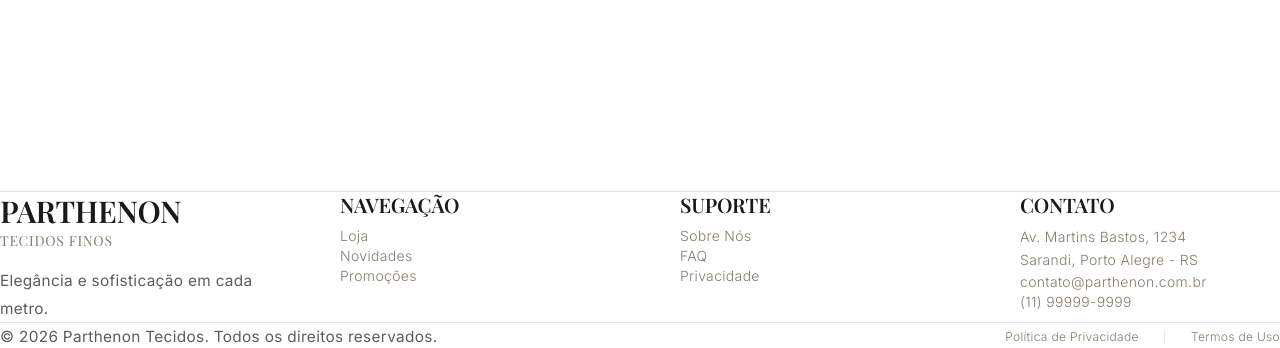
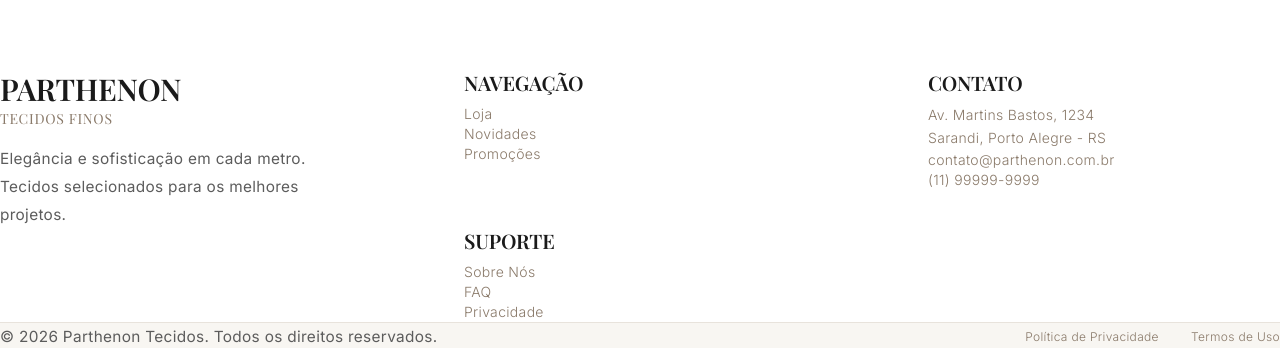
Before and after one commit to RodrigoMatheusBernardes/partenonTecidos, a Next.js app in the folder frontend/: page / in a window 1280 px wide. Shown: the part 449-797 px from the top of the page. Built offline with nearby package versions, Linux system fonts and the light colour scheme; no server answers; a web font is replaced by a local one.

Commit message:
Complete layout rebuild: shifted to asymmetric 3-column editorial layout, massive spacing system, and detached foundational copyright bar with distinct background

```diff
--- a/frontend/components/layout/Footer.tsx
+++ b/frontend/components/layout/Footer.tsx
@@ -4,73 +4,53 @@ import Link from 'next/link';
 
 export default function Footer() {
   return (
-    <footer className="bg-white border-t border-[#e8e3dc] mt-24">
-      <div className="max-w-7xl mx-auto px-6 pt-28 pb-24 md:pt-32 md:pb-28">
-        <div className="grid grid-cols-1 sm:grid-cols-2 md:grid-cols-4 gap-16 lg:gap-20">
+    <footer className="bg-white mt-24">
 
-          {/* Coluna 1 - Logo */}
-          <div className="col-span-1 sm:col-span-2 md:col-span-1">
+      {/* MAIN GRID SECTION */}
+      <div className="max-w-7xl mx-auto px-6 pt-28 pb-16 md:pt-32 md:pb-20">
+        <div className="grid grid-cols-1 md:grid-cols-2 lg:grid-cols-3 gap-16 md:gap-24 lg:gap-28">
+
+          {/* COLUMN 1 - Brand Identity (Wider, heavy visual anchor) */}
+          <div className="col-span-1 md:col-span-2 lg:col-span-1 max-w-sm">
             <h3 className="font-serif font-light text-2xl tracking-[0.1em] text-[#1a1a1a]">
               PARTHENON
               <span className="block text-sm font-light text-[#8a7a6a] tracking-[0.05em] mt-1">
                 TECIDOS FINOS
               </span>
             </h3>
-            <p className="mt-6 text-sm text-[#8a7a6a] font-light leading-relaxed max-w-xs">
-              Elegância e sofisticação em cada metro.
+            <p className="mt-8 text-sm text-[#8a7a6a] font-light leading-relaxed max-w-xs">
+              Elegância e sofisticação em cada metro. Tecidos selecionados para os melhores projetos.
             </p>
           </div>
 
-          {/* Coluna 2 - Navegação */}
+          {/* COLUMN 2 - Core Links (Nav + Support) */}
+          <div className="col-span-1 md:col-span-1 lg:col-span-1 flex flex-col gap-12 md:gap-16">
             <div>
               <h4 className="text-[10px] font-medium uppercase tracking-[0.15em] text-[#1a1a1a] mb-8">
                 Navegação
               </h4>
               <ul className="space-y-4 text-sm font-light text-[#8a7a6a]">
-              <li>
-                <Link href="/loja" className="hover:text-[#1a1a1a] transition-colors duration-300">
-                  Loja
-                </Link>
-              </li>
-              <li>
-                <Link href="/novidades" className="hover:text-[#1a1a1a] transition-colors duration-300">
-                  Novidades
-                </Link>
-              </li>
-              <li>
-                <Link href="/promocoes" className="hover:text-[#1a1a1a] transition-colors duration-300">
-                  Promoções
-                </Link>
-              </li>
+                <li><Link href="/loja" className="hover:text-[#1a1a1a] transition-colors duration-300">Loja</Link></li>
+                <li><Link href="/novidades" className="hover:text-[#1a1a1a] transition-colors duration-300">Novidades</Link></li>
+                <li><Link href="/promocoes" className="hover:text-[#1a1a1a] transition-colors duration-300">Promoções</Link></li>
               </ul>
             </div>
 
-          {/* Coluna 3 - Suporte */}
             <div>
               <h4 className="text-[10px] font-medium uppercase tracking-[0.15em] text-[#1a1a1a] mb-8">
                 Suporte
               </h4>
               <ul className="space-y-4 text-sm font-light text-[#8a7a6a]">
-              <li>
-                <Link href="/sobre" className="hover:text-[#1a1a1a] transition-colors duration-300">
-                  Sobre Nós
-                </Link>
-              </li>
-              <li>
-                <Link href="/faq" className="hover:text-[#1a1a1a] transition-colors duration-300">
-                  FAQ
-                </Link>
-              </li>
-              <li>
-                <Link href="/politica-privacidade" className="hover:text-[#1a1a1a] transition-colors duration-300">
-                  Privacidade
-                </Link>
-              </li>
+                <li><Link href="/sobre" className="hover:text-[#1a1a1a] transition-colors duration-300">Sobre Nós</Link></li>
+                <li><Link href="/faq" className="hover:text-[#1a1a1a] transition-colors duration-300">FAQ</Link></li>
+                <li><Link href="/politica-privacidade" className="hover:text-[#1a1a1a] transition-colors duration-300">Privacidade</Link></li>
               </ul>
             </div>
+          </div>
 
-          {/* Coluna 4 - Contato */}
-          <div>
+          {/* COLUMN 3 - Contact Information */}
+          <div className="col-span-1 md:col-span-1 lg:col-span-1">
+            <div className="mb-12">
               <h4 className="text-[10px] font-medium uppercase tracking-[0.15em] text-[#1a1a1a] mb-8">
                 Contato
               </h4>
@@ -79,30 +59,41 @@ export default function Footer() {
                   Av. Martins Bastos, 1234<br />
                   Sarandi, Porto Alegre - RS
                 </li>
-              <li className="mt-4">contato@parthenon.com.br</li>
-              <li>(11) 99999-9999</li>
+                <li className="mt-6">
+                  <a href="mailto:contato@parthenon.com.br" className="hover:text-[#1a1a1a] transition-colors duration-300">
+                    contato@parthenon.com.br
+                  </a>
+                </li>
+                <li>
+                  <a href="tel:5511999999999" className="hover:text-[#1a1a1a] transition-colors duration-300">
+                    (11) 99999-9999
+                  </a>
+                </li>
               </ul>
             </div>
           </div>
         </div>
+      </div>
 
-      {/* Rodapé Inferior */}
-      <div className="border-t border-[#e8e3dc] mt-12 md:mt-16">
-        <div className="max-w-7xl mx-auto px-6 py-8 md:py-10 flex flex-col md:flex-row items-center justify-between gap-4 text-xs text-[#8a7a6a] font-light">
+      {/* SEPARATOR ANCHOR BASE */}
+      <div className="border-t border-[#e8e3dc] mt-16 md:mt-20">
+        <div className="bg-[#f8f6f2]">
+          <div className="max-w-7xl mx-auto px-6 py-12 md:py-14 flex flex-col md:flex-row items-center justify-between gap-6 text-xs text-[#8a7a6a] font-light">
             <p className="text-center md:text-left">
               &copy; {new Date().getFullYear()} Parthenon Tecidos. Todos os direitos reservados.
             </p>
-          <div className="flex items-center gap-6">
+            <div className="flex items-center gap-8">
               <Link href="/politica-privacidade" className="hover:text-[#1a1a1a] transition-colors duration-300">
                 Política de Privacidade
               </Link>
-            <span className="text-[#e8e3dc]">|</span>
               <Link href="/termos" className="hover:text-[#1a1a1a] transition-colors duration-300">
                 Termos de Uso
               </Link>
             </div>
           </div>
         </div>
+      </div>
+
     </footer>
   );
 }
```
Lines whose indentation alone changed are shown as unchanged.
